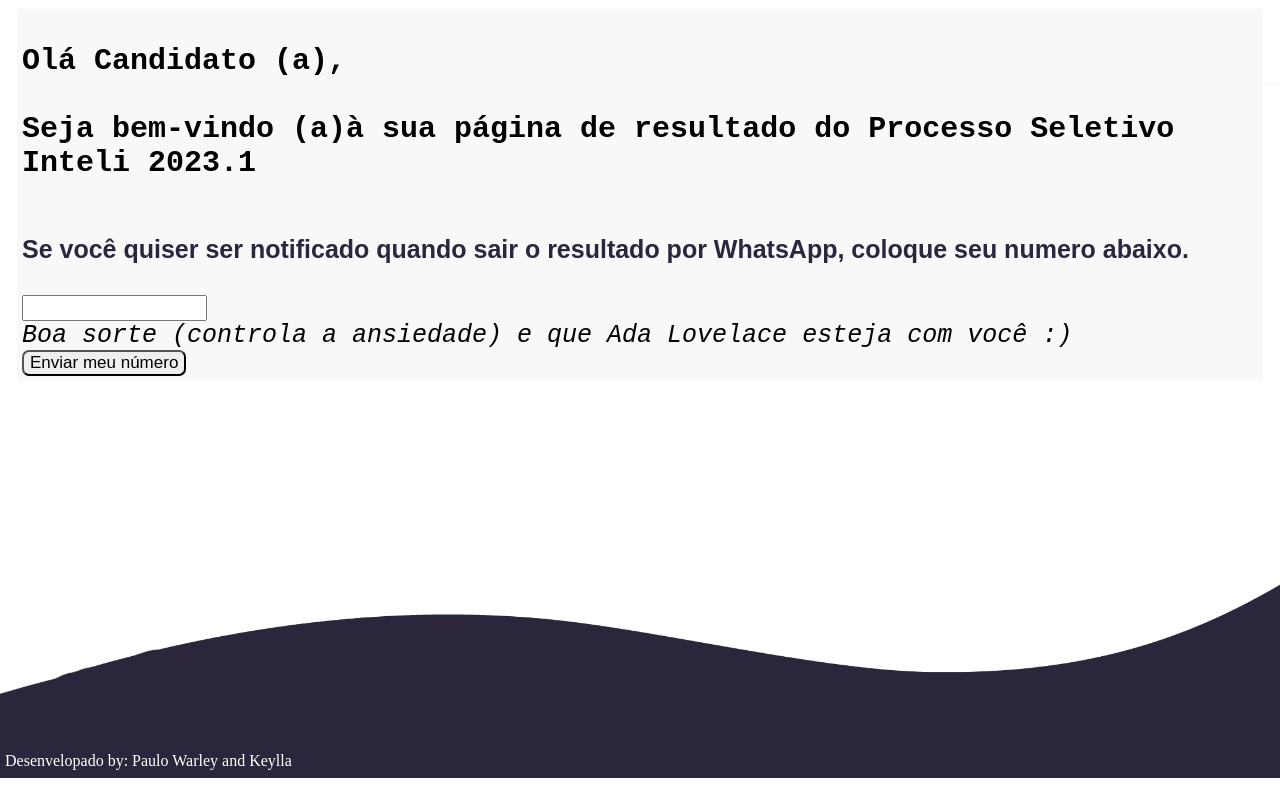
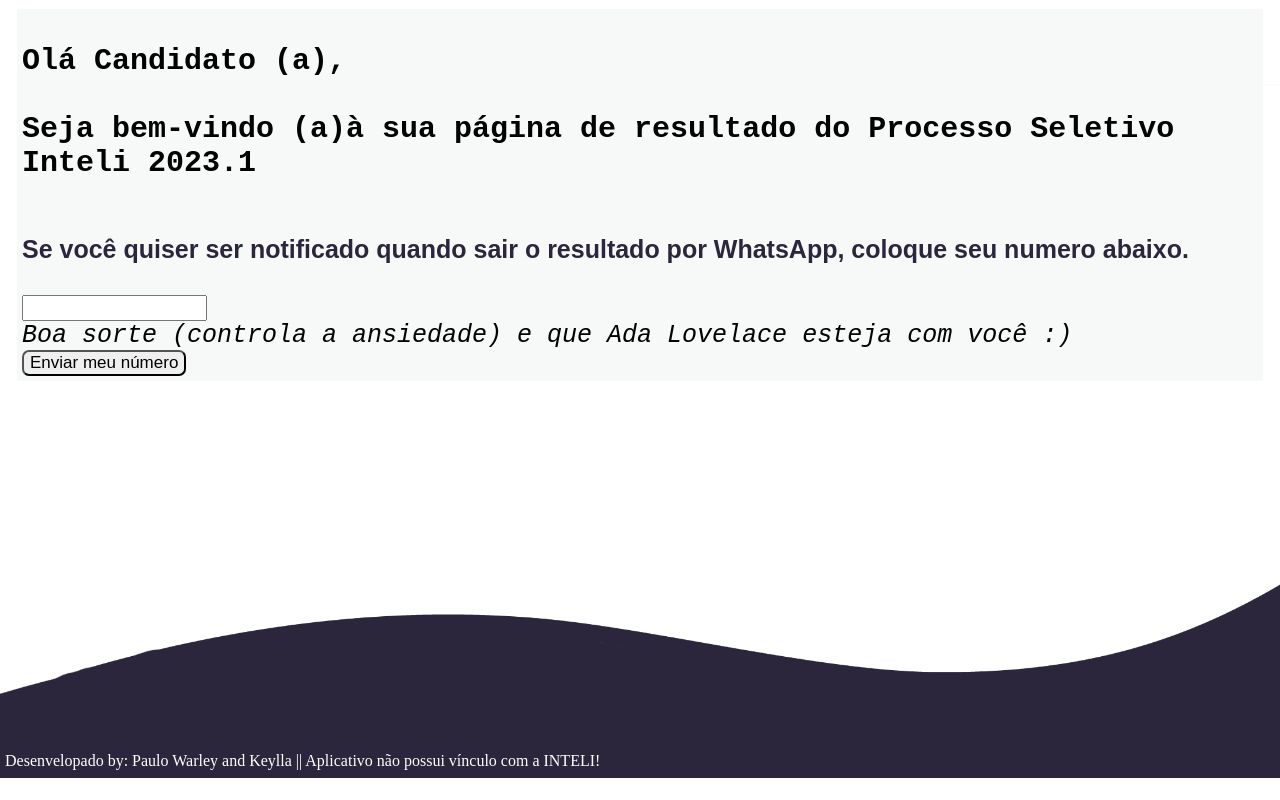
Before and after one commit to PauloWarley/Approved-in-Inteli, a Next.js app in the folder aproved_in_inteli/: page / in a window 1280 px wide. Built offline with nearby package versions, Linux system fonts and the light colour scheme.

Commit message:
v0.1 fix

```diff
--- a/aproved_in_inteli/src/pages/index.js
+++ b/aproved_in_inteli/src/pages/index.js
@@ -54,7 +54,7 @@
         <div style={{ color: "white", position: "relative", bottom: '30px',
           left: '5px',
           fontFamily:"'Courier New', Courier, monospace;"}}>
-          Desenvelopado by: Paulo Warley and Keylla
+          Desenvelopado by: Paulo Warley and Keylla || Aplicativo não possui vínculo com a INTELI!
         </div>
     </div>
 
```
